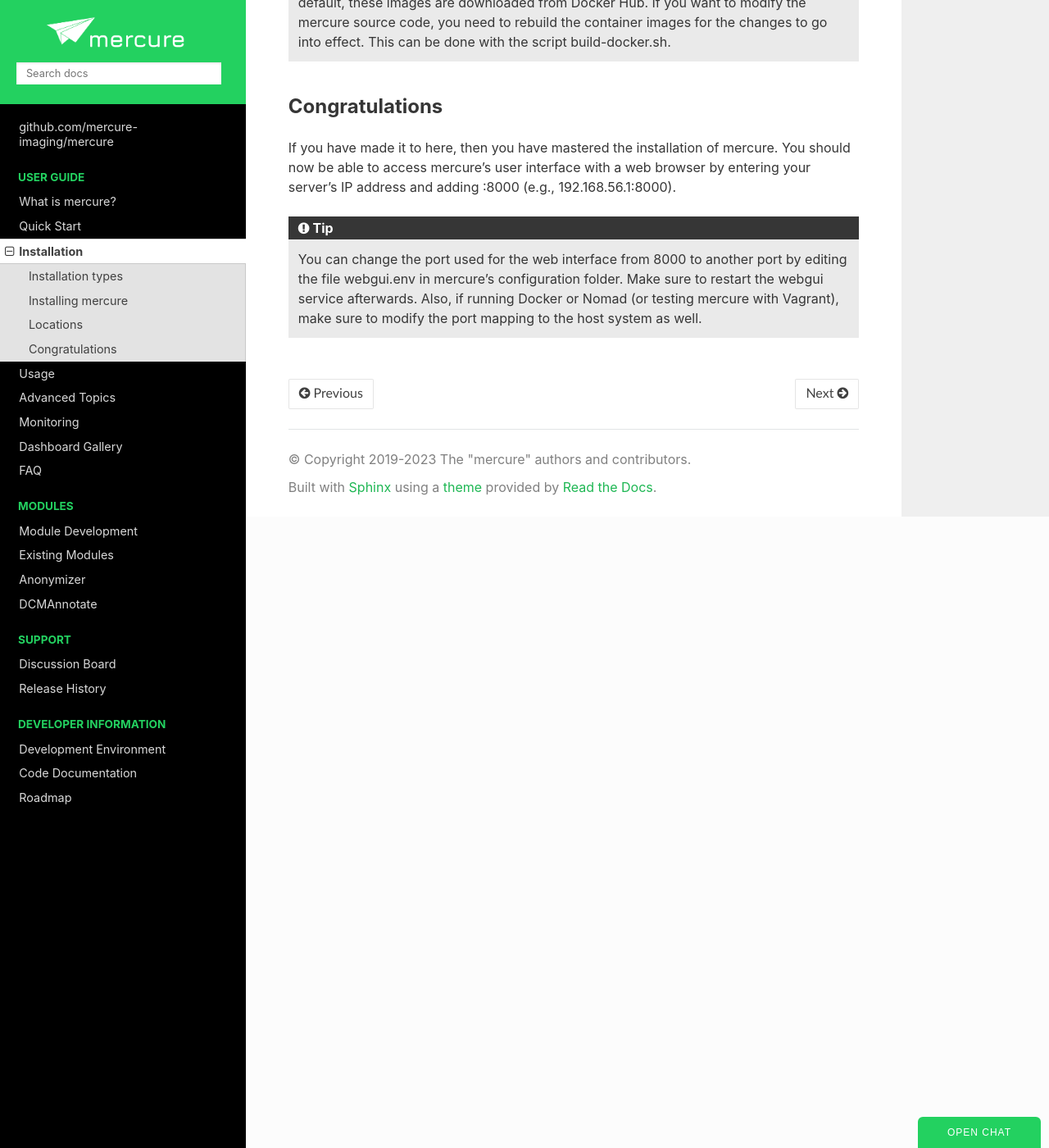
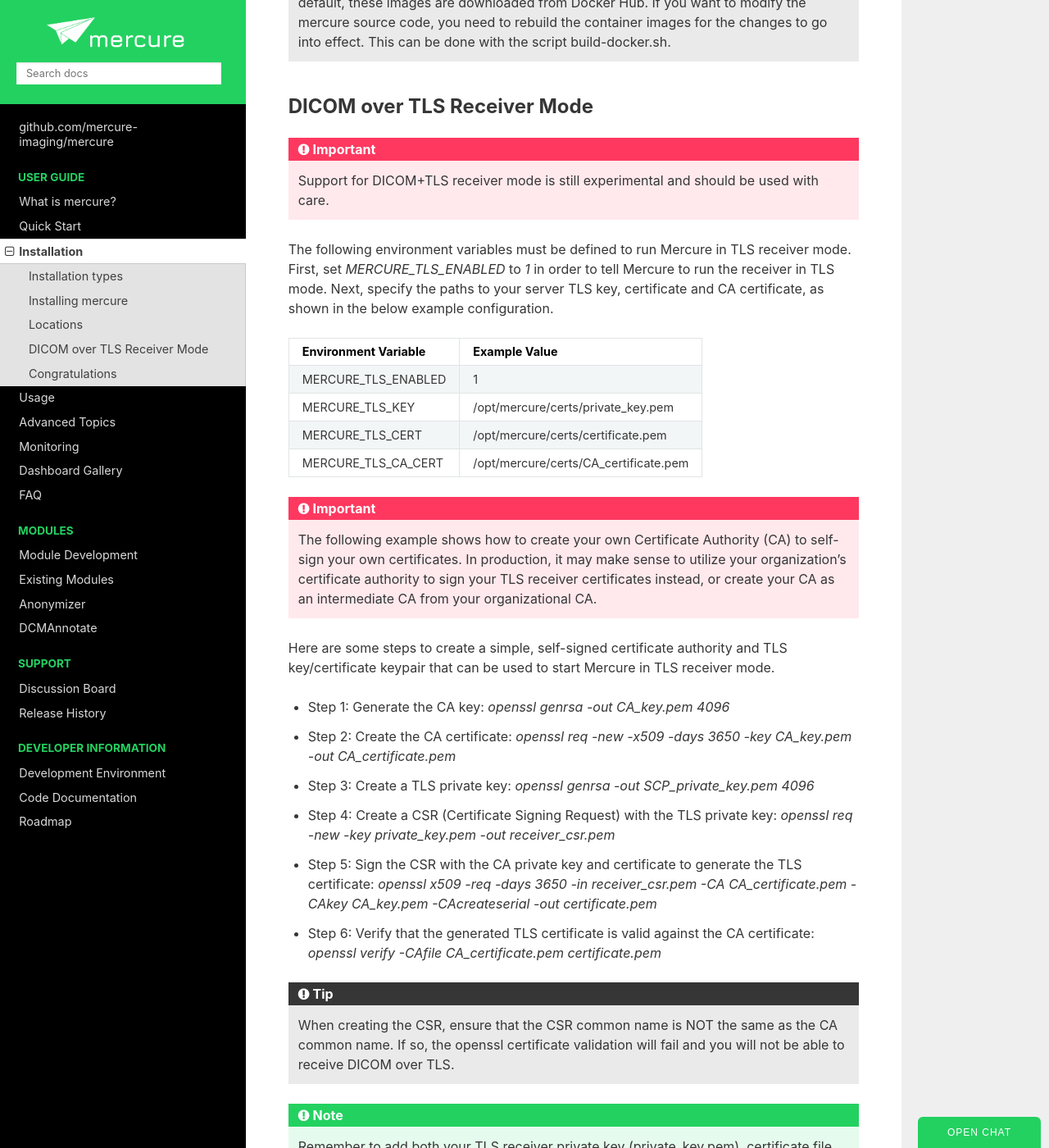
Before and after one commit to mercure-imaging/mercure, a Sphinx documentation site: the page built from docs/install.rst, in a window 1280 px wide and 1400 px high, scrolled down 2776 px. Shown: the whole window at 82% size. Built offline with Sphinx 7.4.7 and the Read the Docs theme 2.0.0, drawn with Linux system fonts in a browser that asks for light colours; some of the changed text lies outside the part shown.

Commit message:
First pass on documentation for TLS receiver and sender modes

```diff
--- a/docs/install.rst
+++ b/docs/install.rst
@@ -62,6 +62,37 @@
 
 .. tip:: The source code located in the /app folder is directly executed only for systemd-type installations. Docker and Nomad installations execute container images instead. By default, these images are downloaded from Docker Hub. If you want to modify the mercure source code, you need to rebuild the container images for the changes to go into effect. This can be done with the script build-docker.sh.
 
+DICOM over TLS Receiver Mode
+----------------------------
+
+.. important:: Support for DICOM+TLS receiver mode is still experimental and should be used with care.
+
+The following environment variables must be defined to run Mercure in TLS receiver mode. First, set `MERCURE_TLS_ENABLED` to `1` in order to tell Mercure to run the receiver in TLS mode. Next, specify the paths to your server TLS key, certificate and CA certificate, as shown in the below example configuration.
+
+========================================= =====================================
+Environment Variable                      Example Value
+========================================= =====================================
+MERCURE_TLS_ENABLED                       1
+MERCURE_TLS_KEY                           /opt/mercure/certs/private_key.pem
+MERCURE_TLS_CERT                          /opt/mercure/certs/certificate.pem
+MERCURE_TLS_CA_CERT                       /opt/mercure/certs/CA_certificate.pem
+========================================= =====================================
+
+.. important:: The following example shows how to create your own Certificate Authority (CA) to self-sign your own certificates. In production, it may make sense to utilize your organization's certificate authority to sign your TLS receiver certificates instead, or create your CA as an intermediate CA from your organizational CA.
+
+Here are some steps to create a simple, self-signed certificate authority and TLS key/certificate keypair that can be used to start Mercure in TLS receiver mode.
+
+* Step 1: Generate the CA key: `openssl genrsa -out CA_key.pem 4096`
+* Step 2: Create the CA certificate: `openssl req -new -x509 -days 3650 -key CA_key.pem -out CA_certificate.pem`
+* Step 3: Create a TLS private key: `openssl genrsa -out SCP_private_key.pem 4096`
+* Step 4: Create a CSR (Certificate Signing Request) with the TLS private key: `openssl req -new -key private_key.pem -out receiver_csr.pem`
+* Step 5: Sign the CSR with the CA private key and certificate to generate the TLS certificate: `openssl x509 -req -days 3650 -in receiver_csr.pem -CA CA_certificate.pem -CAkey CA_key.pem -CAcreateserial -out certificate.pem`
+* Step 6: Verify that the generated TLS certificate is valid against the CA certificate: `openssl verify -CAfile CA_certificate.pem certificate.pem`
+
+.. tip:: When creating the CSR, ensure that the CSR common name is NOT the same as the CA common name. If so, the openssl certificate validation will fail and you will not be able to receive DICOM over TLS.
+
+.. note:: Remember to add both your TLS receiver private key (private_key.pem), certificate file (certificate.pem) and CA certificate file (CA_certificate.pem) to the file system of your Mercure installation and specify the above environment variables to enable TLS receiver mode.
+
 Congratulations
 ---------------
 
--- a/docs/usage.rst
+++ b/docs/usage.rst
@@ -60,7 +60,7 @@
 Configuring targets
 -------------------
 
-Target nodes that should receive processed and routed DICOM series (via DICOM or SFTP connection) can be defined and configured on the "Targets" page. The first page shows an overview of the currently configured targets. By clicking on an individual item, you can see the target details (e.g., IP address and port). You can test if the target can be reached by clicking the "Test" button, which will try to ping the server and open a connection (via C-Echo or SFTP).
+Target nodes that should receive processed and routed DICOM series (via DICOM, DICOM+TLS or SFTP connection) can be defined and configured on the "Targets" page. The first page shows an overview of the currently configured targets. By clicking on an individual item, you can see the target details (e.g., IP address and port). You can test if the target can be reached by clicking the "Test" button, which will try to ping the server and open a connection (via C-Echo or SFTP).
 
 .. image:: ui_targets.png
    :width: 550px
@@ -85,6 +85,10 @@
 .. tip:: It is recommended to create a restricted user account for the SFTP uploads. Never use the credentials of an account with access to sensitive information, as the SFTP credentials are stored in the configuration file.
 
 .. important:: Support for SFTP transfers is still experimental and should be used with care.
+
+For DICOM+TLS targets, enter the TLS client key path, TLS client certificate path, and the path to the Cetificate Authority (CA) certificate path. You will have to add these files to your Mercure instance in e.g. `/opt/mercure/certs`.
+
+.. important:: Support for DICOM+TLS transfers is still experimental and should be used with care.
 
 On the "Information" tab, you can add information for documentation purpose, including a contact e-mail address (so that it can be looked up who should be contacted if problems with the target occur) and a description of the target.
 
```
